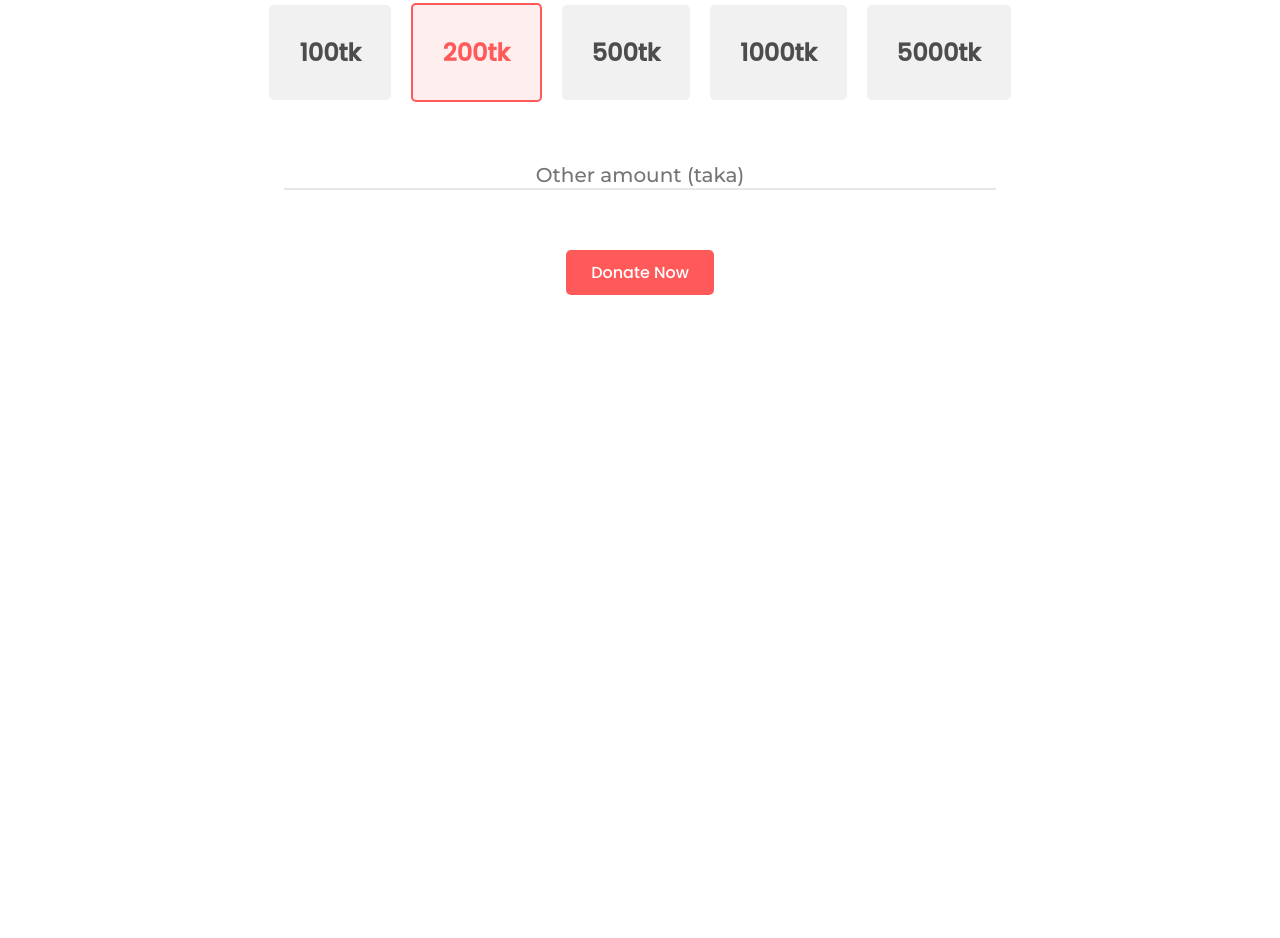
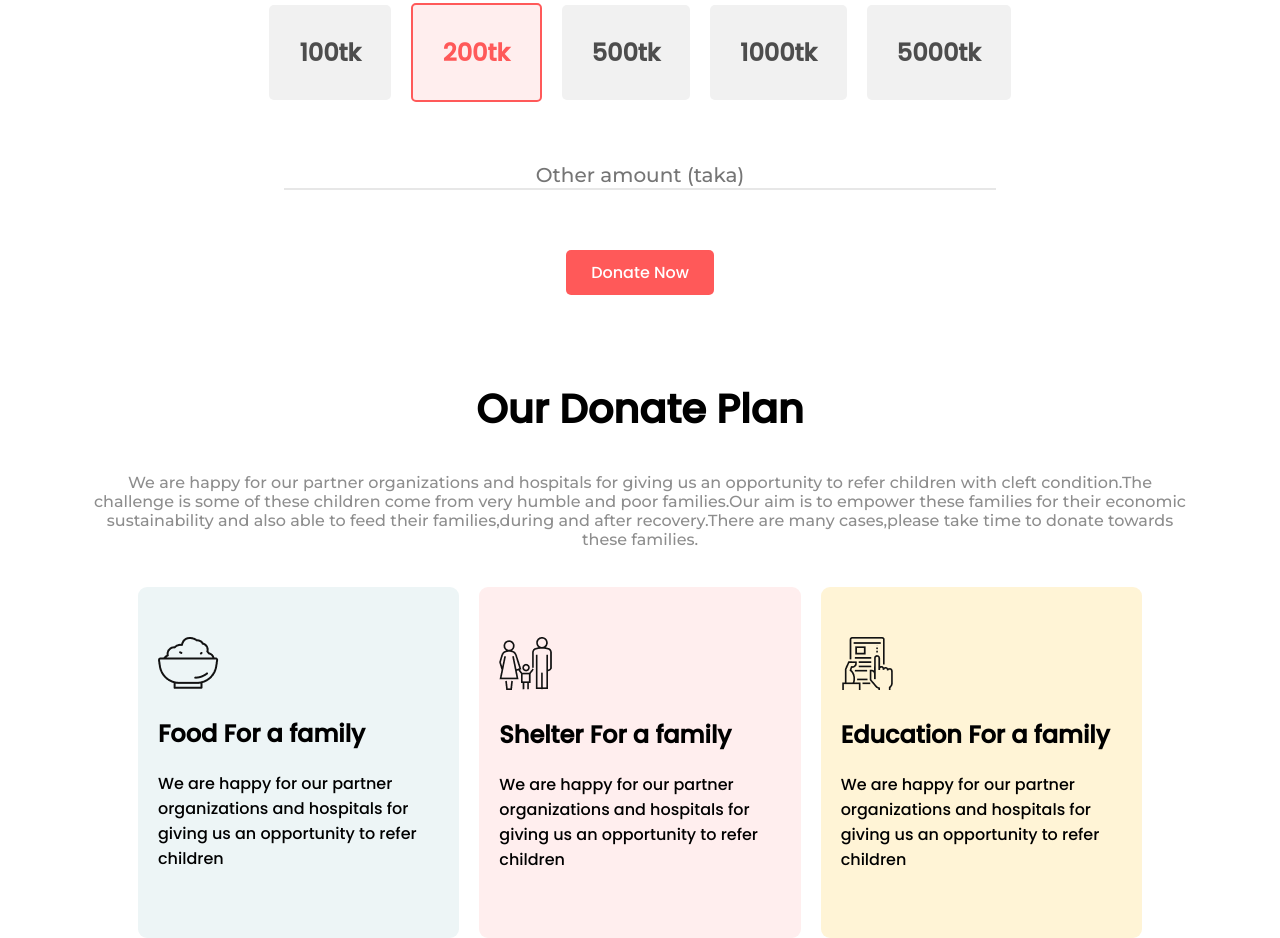
Before and after one commit to Muhaiminulsarkar/Donate_Today, a plain HTML site: page index.html in a window 1280 px wide. Shown: the part 691-1629 px from the top of the page. Before the commit the page ends 1006 px from the top, so only its background shows below. Drawn offline with Linux system fonts and the light colour scheme.

Commit message:
donate plan added

```diff
--- a/index.html
+++ b/index.html
@@ -48,6 +48,39 @@
 
     </section>
 
+    <section class="donate-plan">
+        <div>
+            <h1>Our Donate Plan</h1>
+            <p>We are happy for our partner organizations and hospitals for giving us an opportunity to refer children
+                with cleft condition.The challenge is some of these children come from very humble and poor families.Our
+                aim is to empower these families for their economic sustainability and also able to feed their
+                families,during and after recovery.There are many cases,please take time to donate towards these
+                families. </p>
+        </div>
+    </section>
+
+    <section class="donation">
+        <div id="food" class="plan">
+            <img src="icons/food.png" alt="">
+            <h2>Food For a family</h2>
+            <p>We are happy for our partner organizations and hospitals for giving us an opportunity to refer children
+            </p>
+        </div>
+        <div class="plan">
+            <img src="icons/shelter.png" alt="">
+            <h2>Shelter For a family</h2>
+            <p>We are happy for our partner organizations and hospitals for giving us an opportunity to refer children
+
+            </p>
+        </div>
+        <div id="education" class="plan">
+            <img src="icons/Frame-1.png" alt="">
+            <h2>Education For a family</h2>
+            <p>We are happy for our partner organizations and hospitals for giving us an opportunity to refer children
+            </p>
+        </div>
+    </section>
+
 
 </body>
 
--- a/style.css
+++ b/style.css
@@ -95,3 +95,40 @@ body {
     border-bottom: 2px solid rgb(231, 231, 231);
 
 }
+
+.donate-plan {
+    margin-top: 5%;
+    padding: 0px 90px;
+    text-align: center;
+}
+
+.donate-plan div h1 {
+    font-size: 40px;
+}
+
+.donate-plan div p {
+    font-family: 'Montserrat';
+    font-weight: 100;
+    color: rgb(141, 141, 141);
+
+}
+
+.donation {
+    display: flex;
+    margin: 3% 10%;
+}
+
+.plan {
+    padding: 50px 20px;
+    background-color: #FFEEEE;
+    margin: 0px 10px;
+    border-radius: 9px;
+}
+
+#food {
+    background-color: #EDF5F6;
+}
+
+#education {
+    background-color: #FFF4D6;
+}
```
